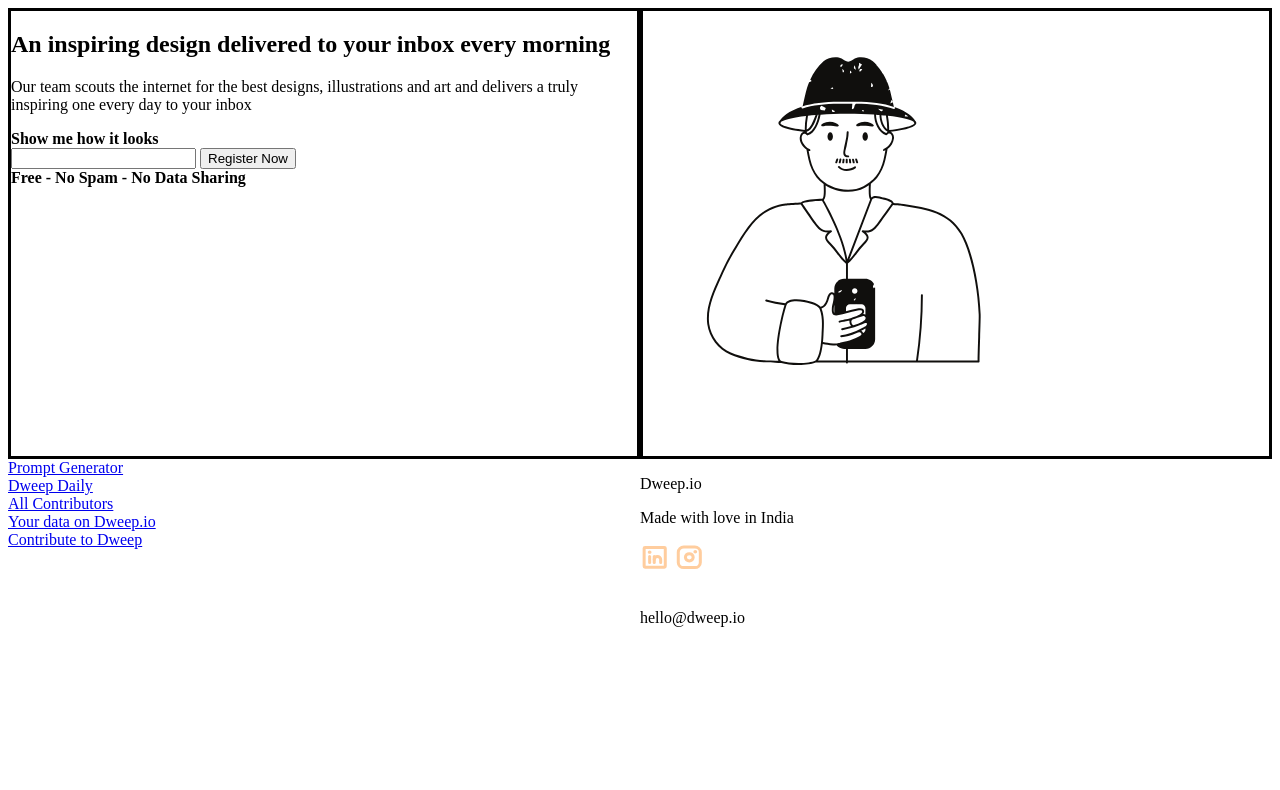
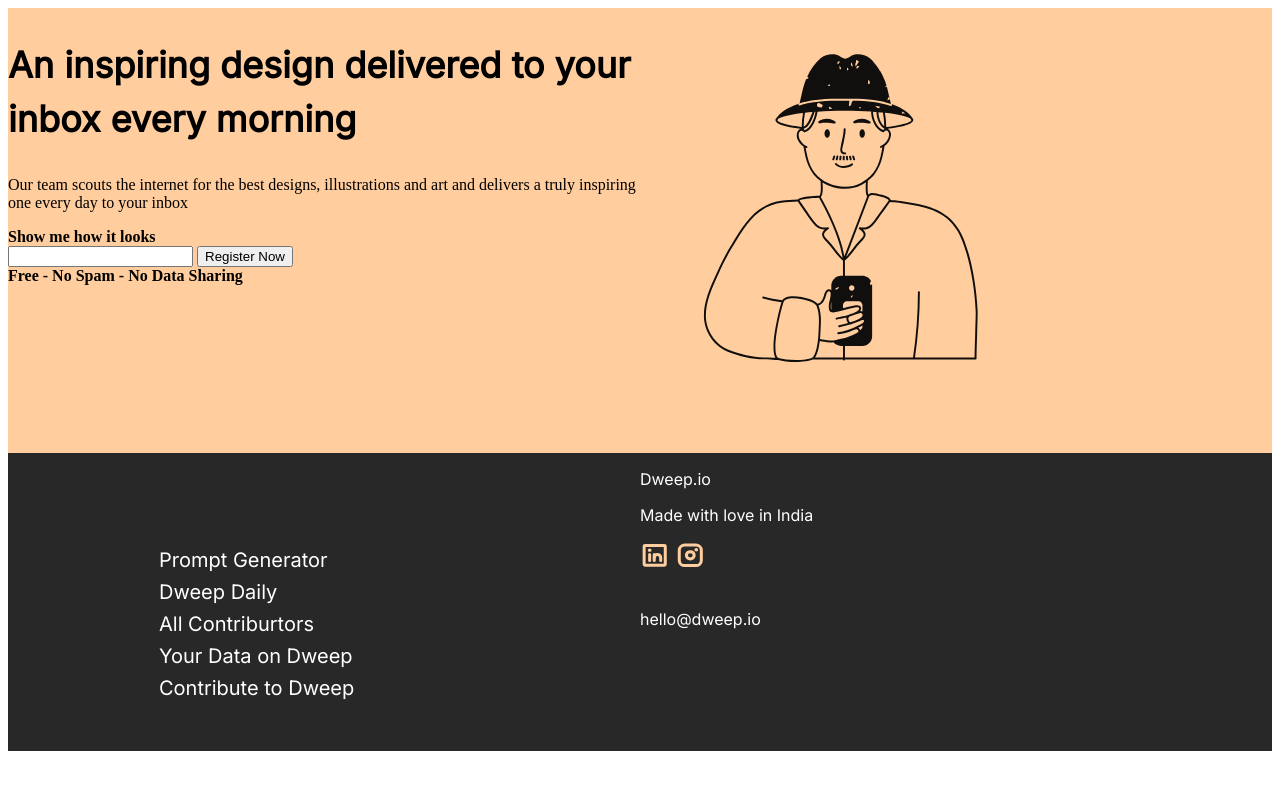
Before and after one commit to nyanpoleon/cuvette, a plain HTML site: page dweep-io/index.html in a window 1280 px wide. Drawn offline with Linux system fonts and the light colour scheme.

Commit message:
addded color, and font

```diff
--- a/dweep-io/index.html
+++ b/dweep-io/index.html
@@ -12,7 +12,7 @@
 
         <div class="header-container">
             <div class="left">
-                <h2>
+                <h2 class="heading">
                     An inspiring design delivered to your inbox every morning
                 </h2>
 
@@ -37,11 +37,18 @@
         </div>
         <div class="footer-container">
             <div class="ft-left">
-                <a href="http://">Prompt Generator</a><br>
-                <a href="http://">Dweep Daily</a><br>
-                <a href="http://">All Contributors</a><br>
-                <a href="http://">Your data on Dweep.io</a><br>
-                <a href="http://">Contribute to Dweep</a><br>
+                <!-- <div href="http://">Prompt Generator</div><br>
+                <div href="http://">Dweep Daily</div><br>
+                <div href="http://">All Contributors</div><br>
+                <div href="http://">Your data on Dweep.io</div><br>
+                <div href="http://">Contribute to Dweep</div><br> -->
+                <div class="indextext">
+                    Prompt Generator <br>
+                    Dweep Daily <br>
+                    All Contriburtors <br>
+                    Your Data on Dweep <br>
+                    Contribute to Dweep
+                </div>
             </div>
             <div class="ft-right">
                 <p>Dweep.io</p>
--- a/dweep-io/style.css
+++ b/dweep-io/style.css
@@ -1,32 +1,57 @@
+@import url('https://fonts.googleapis.com/css2?family=Inter&display=swap');
+
 .header-container{
     display: flex;
+    background-color: #FFCD9E;
+
 }
 
 .footer-container{
     display: flex;
+    background-color: #282828;
+    color: white;
+    font-family: 'Inter', sans-serif;
+
 }
 
+
 .right{
-    border: solid;
+
     width: 720px;
     height: 445px;
 }
 
 .left{
-    border: solid;
+
     width: 720px;
     height: 445px;
 }
 
+
 .ft-right{
+
+    width: 720px;
+    height: 298px;
+}
+
+.ft-left{
 
     width: 720px;
     height: 298px;
 
 }
 
-.ft-left{
+.indextext{
+    margin-left: 151px;
+    margin-top: 91px;
+    font-size: 20px;
+    line-height: 160%;
+}
 
-    width: 720px;
-    height: 298px;
+.heading{
+    font-family: 'Inter', sans-serif;
+    font-weight: 800;
+    font-size: 36px;
+    font-weight: 700;
+    line-height: 150%;
 }
```
